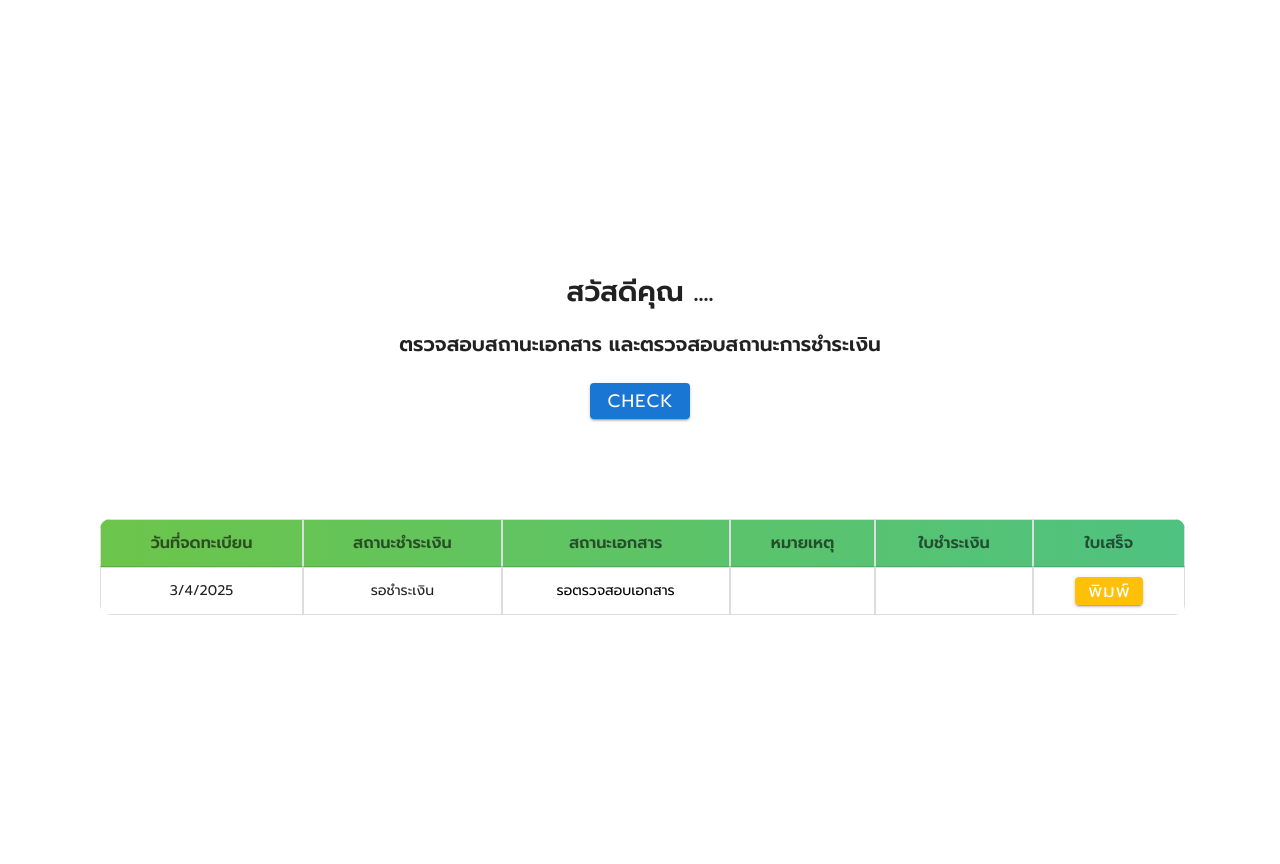
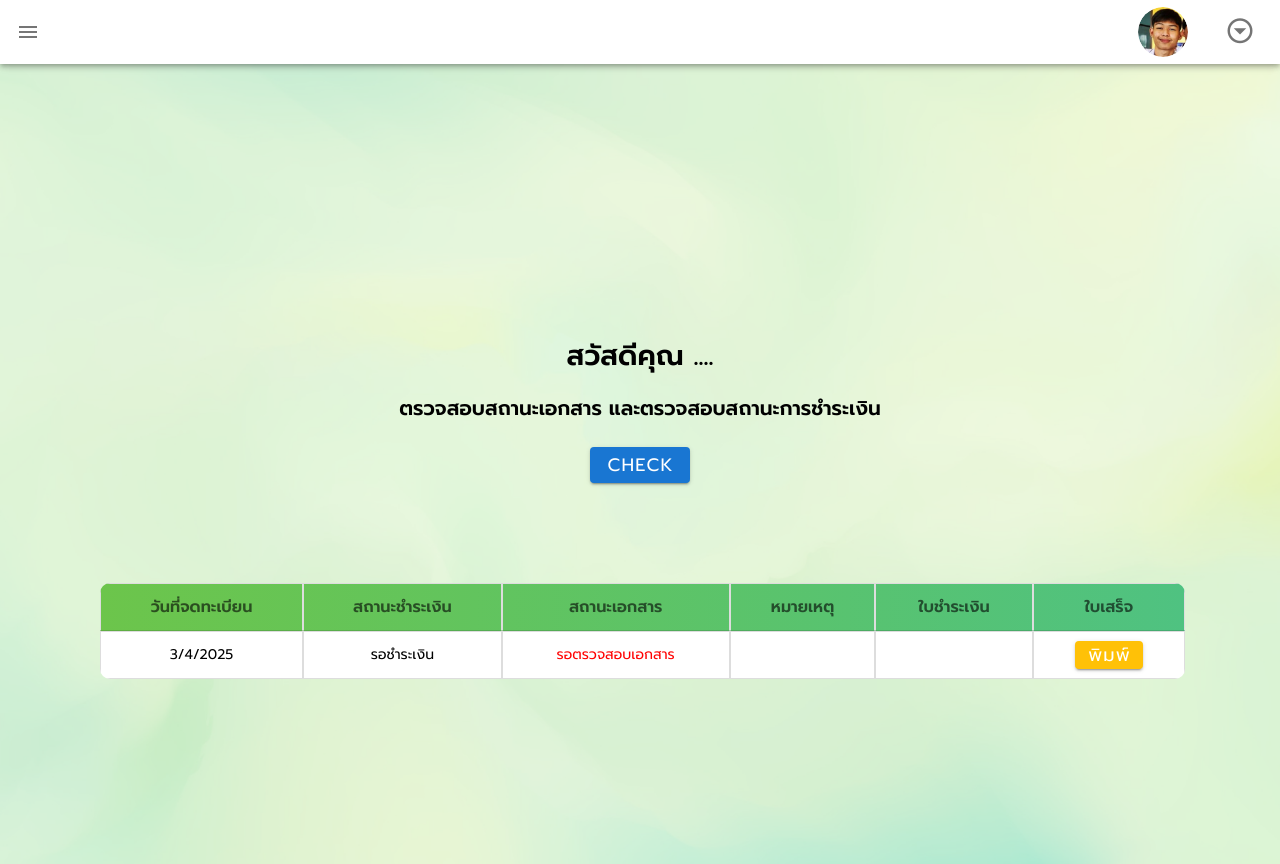
Before and after one commit to taemphong/project-ccpn, a Vue app: page /check-document-status in a window 1280 px wide. Before the commit the page ends 800 px from the top, so only its background shows below. Built offline with nearby package versions, Linux system fonts and the light colour scheme.

Commit message:
edit App.vue

```diff
--- a/src/App.vue
+++ b/src/App.vue
@@ -2,8 +2,7 @@
   <v-app>
     <v-main>
       <Navbar
-        v-if="$route.name !== 'login' && $route.name !== 'user-register' && $route.name !== 'user-register-request' && $route.name !== 'check-document-status'"
-        && />
+        v-if="$route.name !== 'login' && $route.name !== 'user-register' && $route.name !== 'user-register-request'" />
       <v-app :style="backgroundStyle">
         <router-view />
       </v-app>
@@ -18,9 +17,8 @@ export default {
     Navbar,
   },
   computed: {
-    computed: {
     backgroundStyle() {
-        if (this.$route.name === 'user-register' || this.$route.name === 'check-document-status') {
+      if (this.$route.name === 'user-register') {
         return {};
       }
       return {
@@ -30,15 +28,13 @@ export default {
       };
     },
   },
-
-  },
 };
 </script>
 
 <style>
 * {
   font-size: 18px;
-  /* color: black; */
+  color: black;
   font-family: 'Prompt', sans-serif;
   font-weight: 400;
 }
--- a/src/views/Document/CheckDocumentStatus.vue
+++ b/src/views/Document/CheckDocumentStatus.vue
@@ -34,7 +34,7 @@
                         <tr v-for="(item, index) in items" :key="index">
                             <td>{{ item['วันที่จดทะเบียน'] }}</td>
                             <td>{{ item['สถานะชำระเงิน'] }}</td>
-                            <td :style="{ color: item['สถานะเอกสาร'] === 'ผ่าน' ? 'green' : 'black' }">
+                            <td :style="{ color: item['สถานะเอกสาร'] === 'ผ่าน' ? 'green' : 'red' }">
                                 {{ item['สถานะเอกสาร'] }}
                             </td>
                             <td>{{ item['หมายเหตุ'] }}</td>
```
Lines whose indentation alone changed are shown as unchanged.
